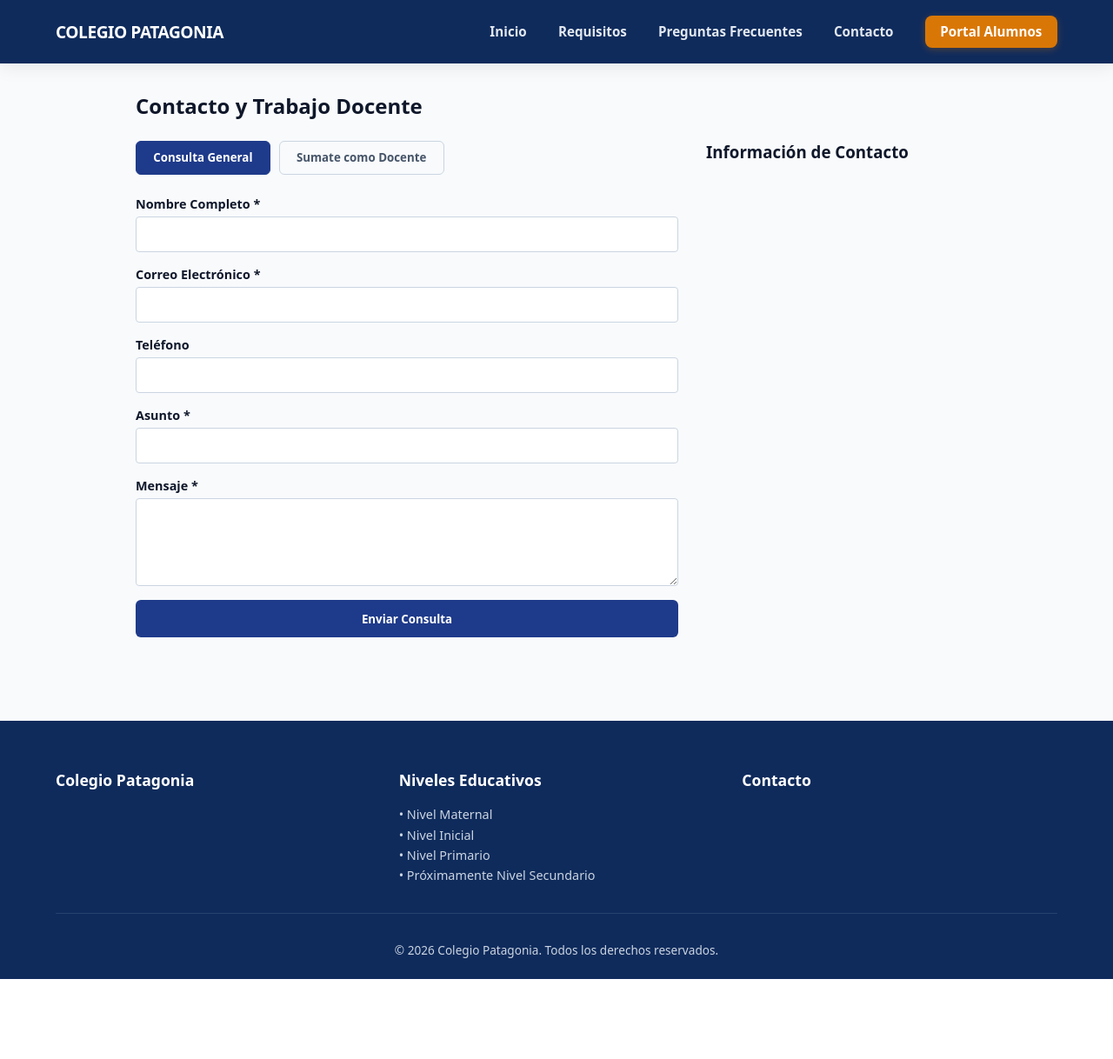
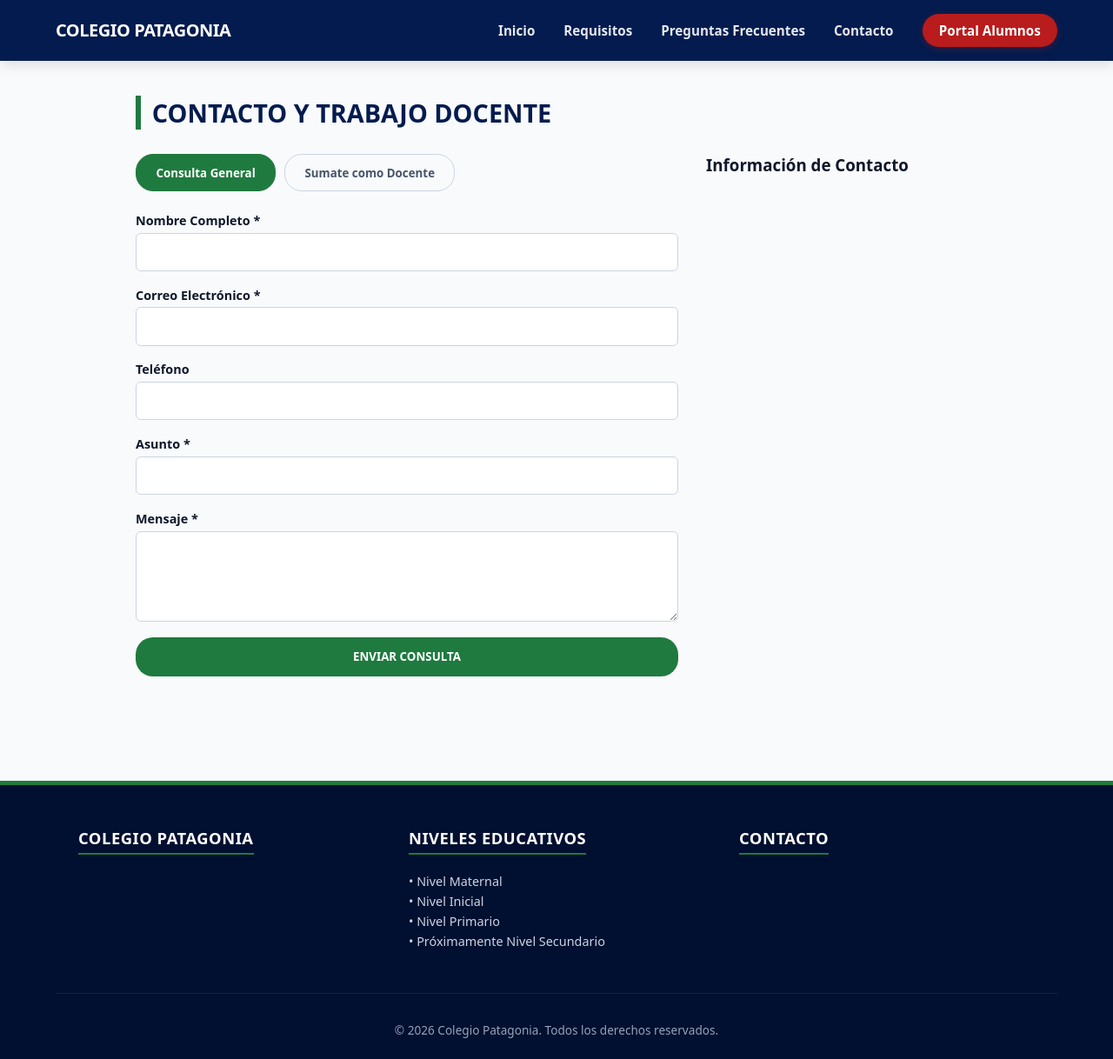
Before and after one commit to SoySid/colegio-patagonia-cipolletti, a Django app: page /contacto/ in a window 1280 px wide. Shown: the whole page at 87% size. Before the commit the page ends 1126 px from the top, so only its background shows below. Run offline with Django 5.2, Linux system fonts and the light colour scheme; data that the repository does not hold is empty.

Commit message:
Style: Rediseñar footer y ajustar paleta de colores oficial con degradado e identidad visual

```diff
--- a/escuela/static/escuela/css/estilos.css
+++ b/escuela/static/escuela/css/estilos.css
@@ -1,12 +1,17 @@
+/* ==========================================
+   1. VARIABLES & PALETA OFICIAL COLEGIO PATAGONIA
+   ========================================== */
 :root {
-    --primary: #0f2b5c;
-    --primary-dark: #0a1e42;
-    --secondary: #1e50a2;
-    --accent: #d97706;
-    --accent-hover: #b45309;
-    --bg-light: #f8fafc;
-    --text-dark: #0f172a;
-    --text-muted: #475569;
+    --brand-green: #1f7a3f;      /* Verde principal del escudo */
+    --brand-green-dark: #15542b; /* Verde oscuro para el degradado */
+    --primary: #031b4e;          /* Azul marino institucional */
+    --primary-dark: #010f30;     /* Azul marino oscuro */
+    --accent: #b91c1c;           /* Rojo carmesí para acciones secundarias */
+    --accent-hover: #991b1b;     /* Rojo más oscuro */
+    --bg-light: #f8fafc;         /* Fondo claro general */
+    --text-dark: #0f172a;        /* Texto principal */
+    --text-muted: #475569;       /* Texto secundario */
+    --border-color: #e2e8f0;    /* Bordes sutiles */
 }
 
 * {
@@ -24,35 +29,79 @@ body {
     min-height: 100vh;
 }
 
-/* Header */
+main {
+    flex: 1;
+    width: 100%;
+}
+
+.container {
+    max-width: 1100px;
+    margin: 2.5rem auto;
+    padding: 0 1rem;
+}
+
+/* ==========================================
+   2. HEADER & BRANDING
+   ========================================== */
 header {
     background-color: var(--primary);
     color: white;
-    padding: 1.1rem 5%;
+    padding: 1rem 5%;
     display: flex;
     justify-content: space-between;
     align-items: center;
-    box-shadow: 0 4px 20px rgba(0, 0, 0, 0.08);
+    box-shadow: 0 4px 15px rgba(0, 0, 0, 0.12);
     position: sticky;
     top: 0;
     z-index: 1000;
 }
 
 .brand {
-    font-size: 1.3rem;
+    display: flex;
+    align-items: center;
+    gap: 12px;
+}
+
+.brand-logo {
+    height: 50px !important;
+    width: auto !important;
+    max-width: 150px;
+    object-fit: contain;
+    background: #ffffff;
+    padding: 3px;
+    border-radius: 6px;
+}
+
+.brand-text {
+    display: flex;
+    flex-direction: column;
+}
+
+.brand-title {
     font-weight: 800;
-    letter-spacing: -0.5px;
+    font-size: 1.25rem;
+    line-height: 1.1;
     color: #ffffff;
     text-transform: uppercase;
+    letter-spacing: -0.5px;
+}
+
+.brand-phrase {
+    font-size: 0.8rem;
+    opacity: 0.9;
+    font-style: italic;
+    font-weight: 500;
+    margin-top: 2px;
+    color: #e2e8f0;
 }
 
 nav a {
     color: #e2e8f0;
     text-decoration: none;
-    margin-left: 2rem;
+    margin-left: 1.8rem;
     font-weight: 600;
     font-size: 0.95rem;
-    transition: all 0.25s ease;
+    transition: all 0.2s ease;
     display: inline-block;
 }
 
@@ -63,135 +112,256 @@ nav a:hover {
 
 nav a.btn-portal {
     background-color: var(--accent);
-    padding: 0.55rem 1.1rem;
-    border-radius: 8px;
+    padding: 0.55rem 1.2rem;
+    border-radius: 20px;
     color: white;
-    box-shadow: 0 2px 8px rgba(217, 119, 6, 0.3);
+    font-weight: 700;
+    box-shadow: 0 2px 8px rgba(185, 28, 28, 0.3);
 }
 
 nav a.btn-portal:hover {
     background-color: var(--accent-hover);
-    box-shadow: 0 4px 12px rgba(217, 119, 6, 0.4);
-    transform: translateY(-2px);
+    box-shadow: 0 4px 12px rgba(185, 28, 28, 0.4);
 }
 
-main {
-    flex: 1;
-    width: 100%;
-}
-
-/* Hero / Banner Home */
+/* ==========================================
+   3. HERO PRINCIPAL
+   ========================================== */
 .hero {
-    background: linear-gradient(rgba(15, 43, 92, 0.88), rgba(15, 43, 92, 0.88)), url('https://images.unsplash.com/photo-1523050854058-8df90110c9f1?q=80&w=1200') center/cover;
-    color: white;
-    padding: 5rem 5%;
+    background: linear-gradient(135deg, var(--primary) 0%, var(--brand-green-dark) 100%);
+    color: #ffffff;
+    padding: 4.5rem 1.5rem;
     text-align: center;
 }
 
-.hero h1 {
-    font-size: 2.8rem;
+.hero-content h1 {
+    font-size: 2.6rem;
     font-weight: 800;
-    margin-bottom: 1rem;
+    margin-bottom: 0.8rem;
+    text-transform: uppercase;
+    letter-spacing: -0.5px;
 }
 
-.hero p {
+.hero-content p {
     font-size: 1.2rem;
-    max-width: 700px;
-    margin: 0 auto 2rem auto;
+    max-width: 680px;
+    margin: 0 auto 1.8rem auto;
     color: #e2e8f0;
 }
 
-.btn-cta {
-    background-color: var(--accent);
-    color: white;
-    padding: 0.9rem 2rem;
-    border-radius: 8px;
+.btn-primary, .btn-cta {
+    display: inline-block;
+    background-color: var(--brand-green);
+    color: #ffffff;
+    padding: 0.85rem 2rem;
+    border-radius: 20px;
     text-decoration: none;
-    font-weight: 700;
-    font-size: 1rem;
-    display: inline-block;
-    transition: transform 0.2s, background-color 0.2s, box-shadow 0.2s;
-    box-shadow: 0 4px 12px rgba(217, 119, 6, 0.3);
+    font-weight: 800;
+    text-transform: uppercase;
+    font-size: 0.95rem;
+    letter-spacing: 0.5px;
+    transition: all 0.2s ease;
+    box-shadow: 0 4px 12px rgba(0, 0, 0, 0.2);
 }
 
-.btn-cta:hover {
-    transform: translateY(-3px);
-    box-shadow: 0 6px 18px rgba(217, 119, 6, 0.45);
+.btn-primary:hover, .btn-cta:hover {
+    background-color: #1a6334;
+    transform: translateY(-2px);
+    box-shadow: 0 6px 16px rgba(0, 0, 0, 0.3);
 }
 
-.container {
+/* ==========================================
+   4. NOVEDADES & TARJETAS
+   ========================================== */
+.novedades-container {
     max-width: 1100px;
-    margin: 3.5rem auto;
-    padding: 0 5%;
+    margin: 3rem auto;
+    padding: 0 1rem;
 }
 
-.section-title {
+.novedades-container h2, .section-title {
     font-size: 1.8rem;
     color: var(--primary);
-    margin-bottom: 2rem;
-    border-left: 5px solid var(--accent);
+    margin-bottom: 1.5rem;
+    border-left: 6px solid var(--brand-green);
     padding-left: 0.8rem;
+    text-transform: uppercase;
+    font-weight: 800;
 }
 
-.grid-cards {
+.noticias-grid, .grid-cards {
     display: grid;
-    grid-template-columns: repeat(auto-fit, minmax(300px, 1fr));
-    gap: 2rem;
+    grid-template-columns: repeat(auto-fill, minmax(280px, 1fr));
+    gap: 1.8rem;
 }
 
-/* Tarjetas Animadas */
-.card-news {
-    background: white;
+.noticia-card, .card-news {
+    background: #ffffff;
     border-radius: 12px;
     overflow: hidden;
-    border: 1px solid #e2e8f0;
-    box-shadow: 0 4px 12px rgba(0,0,0,0.05);
-    transition: transform 0.3s cubic-bezier(0.165, 0.84, 0.44, 1), box-shadow 0.3s ease;
+    box-shadow: 0 4px 12px rgba(0, 0, 0, 0.06);
+    border: 1px solid var(--border-color);
+    display: flex;
+    flex-direction: column;
+    transition: transform 0.3s ease, box-shadow 0.3s ease;
 }
 
-.card-news:hover {
-    transform: translateY(-8px);
-    box-shadow: 0 16px 30px rgba(0, 0, 0, 0.12);
+.noticia-card:hover, .card-news:hover {
+    transform: translateY(-6px);
+    box-shadow: 0 14px 28px rgba(0, 0, 0, 0.12);
+    border-color: var(--brand-green);
 }
 
-.card-news img {
+.noticia-card img, .card-news img {
     width: 100%;
     height: 190px;
     object-fit: cover;
-    transition: transform 0.4s ease;
 }
 
-.card-news:hover img {
-    transform: scale(1.04);
+.noticia-body, .card-news-body {
+    padding: 1.3rem;
+    display: flex;
+    flex-direction: column;
+    flex-grow: 1;
 }
 
-.card-news-body {
-    padding: 1.5rem;
-}
-
-.card-news-tag {
+.categoria, .card-news-tag {
     font-size: 0.75rem;
-    font-weight: 700;
-    color: var(--accent);
     text-transform: uppercase;
-    margin-bottom: 0.5rem;
+    font-weight: 800;
+    color: var(--brand-green);
+    margin-bottom: 0.4rem;
     letter-spacing: 0.5px;
 }
 
-.card-news h3 {
+.noticia-body h3, .card-news h3 {
     font-size: 1.2rem;
     color: var(--text-dark);
-    margin-bottom: 0.8rem;
-    line-height: 1.35;
+    margin-bottom: 0.5rem;
+    line-height: 1.3;
+    font-weight: 700;
 }
 
-.card-news p {
-    font-size: 0.9rem;
+.noticia-body p, .card-news p {
+    font-size: 0.92rem;
     color: var(--text-muted);
+    flex-grow: 1;
+    margin-bottom: 0.8rem;
     line-height: 1.55;
 }
 
-/* Footer */
+.noticia-body small {
+    color: #94a3b8;
+    font-size: 0.8rem;
+}
+
+/* ==========================================
+   5. CONTACTO & POSTULACIÓN DOCENTE
+   ========================================== */
+.contacto-container {
+    max-width: 1000px;
+    margin: 2.5rem auto;
+    padding: 0 1rem;
+}
+
+.contacto-container h2 {
+    font-size: 1.8rem;
+    color: var(--primary);
+    border-left: 6px solid var(--brand-green);
+    padding-left: 0.8rem;
+    text-transform: uppercase;
+    font-weight: 800;
+}
+
+.contacto-grid {
+    display: grid;
+    grid-template-columns: 2fr 1fr;
+    gap: 2rem;
+    margin-top: 1.8rem;
+}
+
+.form-tabs {
+    display: flex;
+    gap: 10px;
+    margin-bottom: 1.5rem;
+}
+
+.tab-btn {
+    padding: 0.7rem 1.4rem;
+    border: 1px solid #cbd5e1;
+    background: #f8fafc;
+    border-radius: 20px;
+    cursor: pointer;
+    font-weight: 700;
+    color: var(--text-muted);
+    transition: all 0.2s ease;
+}
+
+.tab-btn.active {
+    background: var(--brand-green);
+    color: #ffffff;
+    border-color: var(--brand-green);
+}
+
+.form-oculto {
+    display: none;
+}
+
+.form-group {
+    margin-bottom: 1.1rem;
+    display: flex;
+    flex-direction: column;
+}
+
+.form-group label {
+    font-weight: 700;
+    margin-bottom: 0.3rem;
+    font-size: 0.9rem;
+    color: var(--text-dark);
+}
+
+.form-group input, .form-group select, .form-group textarea {
+    padding: 0.7rem;
+    border: 1px solid #cbd5e1;
+    border-radius: 6px;
+    font-size: 0.95rem;
+}
+
+.form-group input:focus, .form-group select:focus, .form-group textarea:focus {
+    outline: none;
+    border-color: var(--brand-green);
+    box-shadow: 0 0 0 3px rgba(31, 122, 63, 0.15);
+}
+
+.btn-submit {
+    background-color: var(--brand-green);
+    color: white;
+    padding: 0.85rem 1.5rem;
+    border: none;
+    border-radius: 20px;
+    cursor: pointer;
+    font-weight: 800;
+    text-transform: uppercase;
+    width: 100%;
+    transition: background-color 0.2s ease;
+}
+
+.btn-submit:hover {
+    background-color: var(--brand-green-dark);
+}
+
+.alert-success {
+    background-color: #d1fae5;
+    color: #065f46;
+    padding: 1rem;
+    border-radius: 8px;
+    margin-bottom: 1rem;
+    font-weight: 600;
+}
+
+/* ==========================================
+   6. FOOTER
+   ========================================== */
 footer {
     background-color: var(--primary);
     color: #cbd5e1;
@@ -201,9 +371,9 @@ footer {
 
 .footer-grid {
     display: grid;
-    grid-template-columns: repeat(auto-fit, minmax(250px, 1fr));
+    grid-template-columns: repeat(auto-fit, minmax(240px, 1fr));
     gap: 2rem;
-    max-width: 1200px;
+    max-width: 1100px;
     margin: 0 auto;
 }
 
@@ -211,26 +381,38 @@ footer {
     color: white;
     margin-bottom: 1rem;
     font-size: 1.1rem;
+    font-weight: 700;
 }
 
-.footer-bottom {
-    text-align: center;
-    padding-top: 2rem;
-    margin-top: 2rem;
-    border-top: 1px solid rgba(255,255,255,0.1);
+.footer-text, .footer-phrase {
+    font-size: 0.9rem;
+    line-height: 1.6;
+}
+
+.footer-phrase {
+    font-style: italic;
+    color: #e2e8f0;
+}
+
+.footer-schedule {
     font-size: 0.85rem;
+    margin-top: 0.5rem;
+    color: #94a3b8;
+}
+
+.footer-social-container {
+    margin-top: 0.8rem;
 }
 
 .btn-whatsapp-footer {
     display: inline-block;
     background-color: #25d366;
     color: white;
-    padding: 0.55rem 1.1rem;
-    border-radius: 8px;
+    padding: 0.6rem 1.2rem;
+    border-radius: 20px;
     text-decoration: none;
     font-weight: 700;
     font-size: 0.85rem;
-    margin-top: 0.8rem;
     transition: transform 0.2s ease;
 }
 
@@ -252,242 +434,137 @@ footer {
     transform: translateX(3px);
 }
 
-/* Estilos para Brand (Logo y Frase) en Header */
-.brand {
-    display: flex;
-    align-items: center;
-    gap: 12px;
+.footer-bottom {
+    text-align: center;
+    padding-top: 2rem;
+    margin-top: 2rem;
+    border-top: 1px solid rgba(255, 255, 255, 0.1);
+    font-size: 0.85rem;
 }
 
-.brand-logo {
-    height: 45px !important;
-    width: auto !important;
-    max-width: 150px;
-    object-fit: contain;
+/* ==========================================
+   6. FOOTER RENOVADO
+   ========================================== */
+footer {
+    background-color: var(--primary-dark);
+    color: #cbd5e1;
+    padding: 3rem 5% 1.5rem 5%;
+    margin-top: 5rem;
+    border-top: 5px solid var(--brand-green);
 }
 
-.brand-text {
-    display: flex;
-    flex-direction: column;
+.footer-grid {
+    display: grid;
+    grid-template-columns: repeat(auto-fit, minmax(260px, 1fr));
+    gap: 2.5rem;
+    max-width: 1100px;
+    margin: 0 auto;
 }
 
-.brand-title {
-    font-weight: bold;
-    font-size: 1.2rem;
-    line-height: 1.1;
-}
-
-.brand-phrase {
-    font-size: 0.8rem;
-    opacity: 0.85;
-    font-style: italic;
-    font-weight: normal;
-    margin-top: 2px;
-}
-
-/* Estilos de apoyo para Footer */
-.footer-text {
-    font-size: 0.9rem;
-    line-height: 1.6;
+.footer-col h4 {
+    color: #ffffff;
+    margin-bottom: 1.2rem;
+    font-size: 1.15rem;
+    font-weight: 800;
+    text-transform: uppercase;
+    letter-spacing: 0.5px;
+    border-bottom: 2px solid var(--brand-green);
+    display: inline-block;
+    padding-bottom: 0.3rem;
 }
 
 .footer-phrase {
-    font-size: 0.9rem;
-    line-height: 1.6;
+    font-size: 0.95rem;
+    line-height: 1.5;
     font-style: italic;
-    color: #cbd5e1;
+    color: #e2e8f0;
+    margin-bottom: 0.8rem;
 }
 
 .footer-schedule {
     font-size: 0.85rem;
-    margin-top: 0.5rem;
     color: #94a3b8;
+    display: flex;
+    align-items: center;
+    gap: 0.4rem;
+}
+
+.footer-list {
+    list-style: none;
+    padding: 0;
+}
+
+.footer-list li {
+    font-size: 0.9rem;
+    margin-bottom: 0.6rem;
+    color: #cbd5e1;
+    display: flex;
+    align-items: center;
+    gap: 0.5rem;
+}
+
+.footer-list li::before {
+    content: "•";
+    color: var(--brand-green);
+    font-weight: bold;
+    font-size: 1.2rem;
+}
+
+.footer-contact-item {
+    font-size: 0.9rem;
+    line-height: 1.6;
+    margin-bottom: 0.6rem;
+    color: #cbd5e1;
 }
 
 .footer-social-container {
-    margin-top: 0.8rem;
+    margin-top: 1.2rem;
+    display: flex;
+    flex-direction: column;
+    gap: 0.6rem;
+    align-items: flex-start;
 }
 
-/* Estilos para el Hero Principal */
-.hero {
-    background-color: #1e3a8a;
+.btn-whatsapp-footer {
+    display: inline-flex;
+    align-items: center;
+    gap: 0.5rem;
+    background-color: #25d366;
     color: #ffffff;
-    padding: 3rem 1.5rem;
-    text-align: center;
+    padding: 0.55rem 1.1rem;
+    border-radius: 20px;
+    text-decoration: none;
+    font-weight: 700;
+    font-size: 0.85rem;
+    transition: transform 0.2s ease, background-color 0.2s ease;
 }
 
-.hero-content h1 {
-    font-size: 2.2rem;
-    margin-bottom: 0.8rem;
-    font-weight: 700;
+.btn-whatsapp-footer:hover {
+    transform: translateY(-2px);
+    background-color: #1eb956;
 }
 
-.hero-content p {
-    font-size: 1.1rem;
-    max-width: 600px;
-    margin: 0 auto 1.5rem auto;
-    opacity: 0.9;
+.social-link {
+    display: inline-flex;
+    align-items: center;
+    gap: 0.4rem;
+    color: #e2e8f0;
+    font-size: 0.88rem;
+    text-decoration: none;
+    font-weight: 600;
+    transition: color 0.2s, transform 0.2s;
 }
 
-.btn-primary {
-    display: inline-block;
-    background-color: #d97706;
+.social-link:hover {
     color: #ffffff;
-    padding: 0.75rem 1.5rem;
-    border-radius: 6px;
-    text-decoration: none;
-    font-weight: bold;
-    transition: background-color 0.2s ease;
+    transform: translateX(4px);
 }
 
-.btn-primary:hover {
-    background-color: #b45309;
+.footer-bottom {
+    text-align: center;
+    padding-top: 2rem;
+    margin-top: 3rem;
+    border-top: 1px solid rgba(255, 255, 255, 0.08);
+    font-size: 0.85rem;
+    color: #94a3b8;
 }
-
-/* Estilos para Tarjetas de Novedades */
-.novedades-container {
-    max-width: 1100px;
-    margin: 2rem auto;
-    padding: 0 1rem;
-}
-
-.novedades-container h2 {
-    font-size: 1.8rem;
-    margin-bottom: 1.5rem;
-    color: #0f172a;
-    border-left: 4px solid #d97706;
-    padding-left: 0.5rem;
-}
-
-.noticias-grid {
-    display: grid;
-    grid-template-columns: repeat(auto-fill, minmax(280px, 1fr));
-    gap: 1.5rem;
-}
-
-.noticia-card {
-    background: #ffffff;
-    border-radius: 8px;
-    overflow: hidden;
-    box-shadow: 0 4px 6px -1px rgba(0, 0, 0, 0.1);
-    border: 1px solid #e2e8f0;
-    display: flex;
-    flex-direction: column;
-}
-
-.noticia-card img {
-    width: 100%;
-    height: 180px;
-    object-fit: cover;
-}
-
-.noticia-body {
-    padding: 1rem;
-    display: flex;
-    flex-direction: column;
-    flex-grow: 1;
-}
-
-.noticia-body .categoria {
-    font-size: 0.75rem;
-    text-transform: uppercase;
-    font-weight: bold;
-    color: #2563eb;
-    margin-bottom: 0.3rem;
-}
-
-.noticia-body h3 {
-    font-size: 1.1rem;
-    margin-bottom: 0.5rem;
-    color: #1e293b;
-}
-
-.noticia-body p {
-    font-size: 0.9rem;
-    color: #475569;
-    flex-grow: 1;
-    margin-bottom: 0.8rem;
-}
-
-.noticia-body small {
-    color: #94a3b8;
-    font-size: 0.8rem;
-}
-
-/* Estilos Vista Contacto y Postulación Docente */
-.contacto-container {
-    max-width: 1000px;
-    margin: 2rem auto;
-    padding: 0 1rem;
-}
-
-.contacto-grid {
-    display: grid;
-    grid-template-columns: 2fr 1fr;
-    gap: 2rem;
-    margin-top: 1.5rem;
-}
-
-.form-tabs {
-    display: flex;
-    gap: 10px;
-    margin-bottom: 1.5rem;
-}
-
-.tab-btn {
-    padding: 0.6rem 1.2rem;
-    border: 1px solid #cbd5e1;
-    background: #f8fafc;
-    border-radius: 6px;
-    cursor: pointer;
-    font-weight: bold;
-    color: #475569;
-}
-
-.tab-btn.active {
-    background: #1e3a8a;
-    color: #ffffff;
-    border-color: #1e3a8a;
-}
-
-.form-oculto {
-    display: none;
-}
-
-.form-group {
-    margin-bottom: 1rem;
-    display: flex;
-    flex-direction: column;
-}
-
-.form-group label {
-    font-weight: 600;
-    margin-bottom: 0.3rem;
-    font-size: 0.9rem;
-}
-
-.form-group input, .form-group select, .form-group textarea {
-    padding: 0.6rem;
-    border: 1px solid #cbd5e1;
-    border-radius: 4px;
-    font-size: 0.95rem;
-}
-
-.btn-submit {
-    background-color: #1e3a8a;
-    color: white;
-    padding: 0.8rem 1.5rem;
-    border: none;
-    border-radius: 6px;
-    cursor: pointer;
-    font-weight: bold;
-    width: 100%;
-}
-
-.alert-success {
-    background-color: #d1fae5;
-    color: #065f46;
-    padding: 1rem;
-    border-radius: 6px;
-    margin-bottom: 1rem;
-}
```
